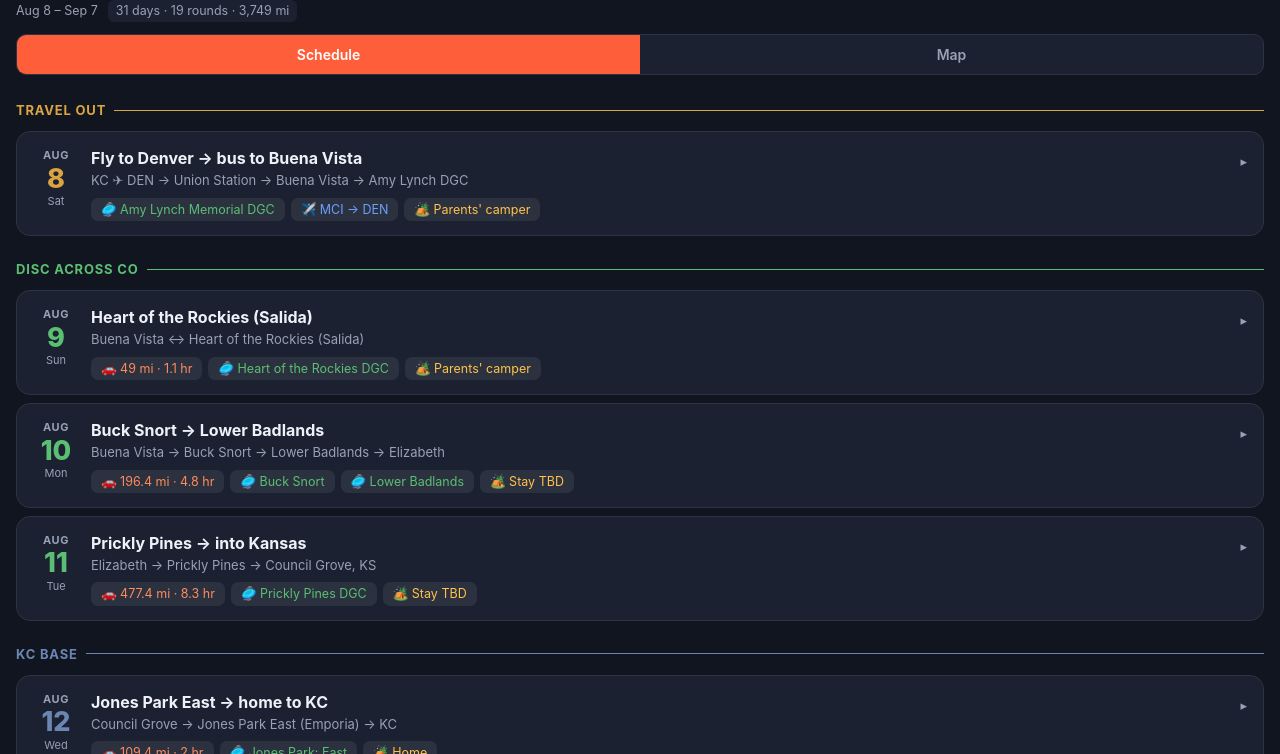
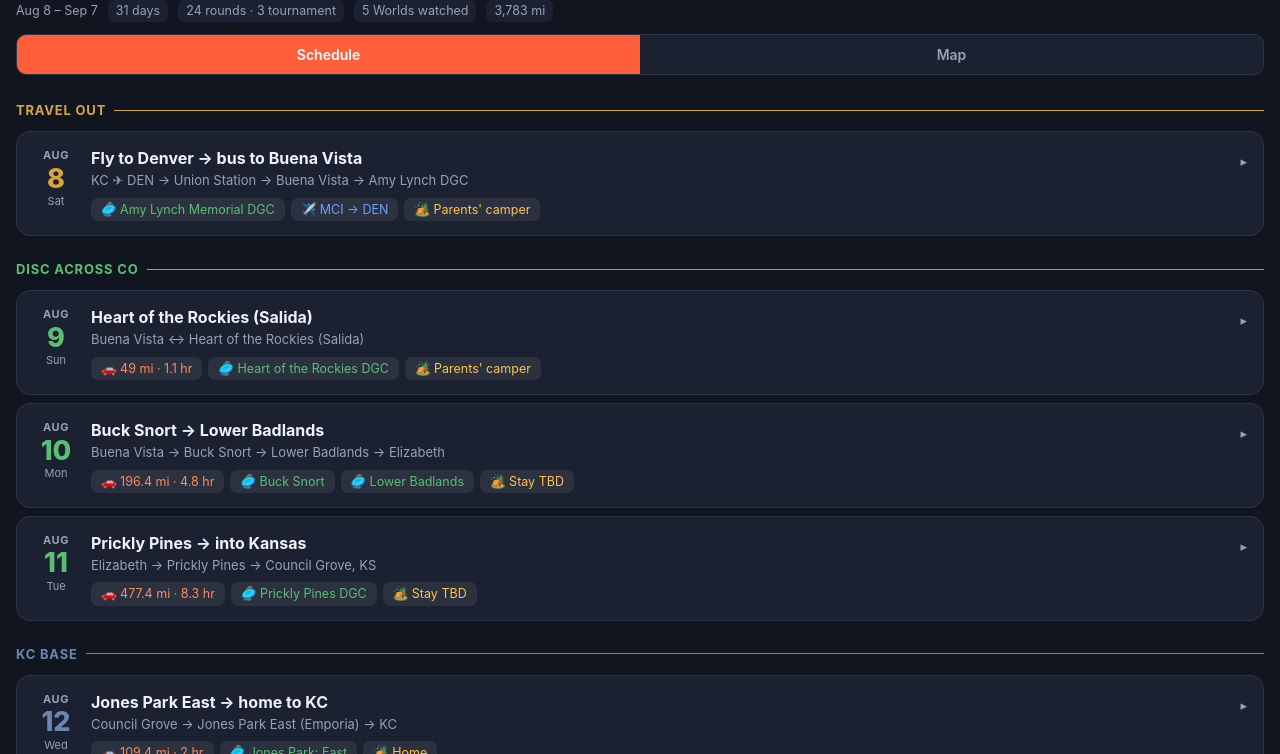
Before and after one commit to taylorandrews/portal, a website: page public/sabbatical/sabbatical-trip/index.html in a window 1280 px wide. Shown: the part 46-800 px from the top of the page. Drawn offline with Linux system fonts and the light colour scheme.

Commit message:
Sync trip update: CO-return plan + stats (Worlds watched, tournament rounds)
Single portal sync carrying the full current trip: drive-home courses/stops
(8/31–9/3), and the guide's new top stats (Worlds rounds watched + tournament-
rounds note). Supersedes the partial co-return-only sync.

Co-Authored-By: Claude Opus 4.8 <noreply@anthropic.com>

```diff
--- a/public/sabbatical/sabbatical-trip/data/schedule.json
+++ b/public/sabbatical/sabbatical-trip/data/schedule.json
@@ -32,15 +32,15 @@
       "course": { "name": "Clauder's Bogey Barn", "ranks": "KS #1 · US #47 · day trip", "udisc_url": "https://udisc.com/courses/clauders-bogey-barn-LJCP" },
       "stay": { "status": "booked", "name": "Home", "where": "Kansas City" },
       "locked": ["🏆 KC Wide Open — player party & pack pickup · BKS Artisan Ales · 5–9 PM"] },
-    { "date": "2026-08-14", "phase": "kc", "rounds": 1, "title": "KC Wide Open — Round 1", "location": "KC → Rosedale Park Up Top (Pool B)",
+    { "date": "2026-08-14", "phase": "kc", "rounds": 1, "tournament": true, "title": "KC Wide Open — Round 1", "location": "KC → Rosedale Park Up Top (Pool B)",
       "course": { "name": "Rosedale Park DGC — Up Top", "ranks": "KC Wide Open R1 · Pool B · Kansas City, KS" },
       "stay": { "status": "booked", "name": "Home", "where": "Kansas City" },
       "locked": ["🏆 GRIPeq 44th KC Wide Open (PDGA A-tier) · MA2 → Pool B · WAITLISTED · PDGA #285989", "📦 Player pack pickup Fri–Sun 11–5 at Nexus Disc Golf"] },
-    { "date": "2026-08-15", "phase": "kc", "rounds": 1, "title": "KC Wide Open — Round 2", "location": "KC → Bad Rock Creek Blue (Pool B) → Glow Round",
+    { "date": "2026-08-15", "phase": "kc", "rounds": 1, "tournament": true, "title": "KC Wide Open — Round 2", "location": "KC → Bad Rock Creek Blue (Pool B) → Glow Round",
       "course": { "name": "Bad Rock Creek DGC — Blue", "ranks": "KC Wide Open R2 · Pool B · Liberty, MO" },
       "stay": { "status": "booked", "name": "Home", "where": "Kansas City" },
       "locked": ["🥏 Fly Mart + putting comp 5–8 PM, then Glow Round 8 PM — Water Works Park"] },
-    { "date": "2026-08-16", "phase": "kc", "rounds": 1, "title": "KC Wide Open — Final Round", "location": "KC → Water Works Park (Pool B)",
+    { "date": "2026-08-16", "phase": "kc", "rounds": 1, "tournament": true, "title": "KC Wide Open — Final Round", "location": "KC → Water Works Park (Pool B)",
       "course": { "name": "Water Works Park DGC", "ranks": "KC Wide Open Final · Pool B · Kansas City, MO" },
       "stay": { "status": "booked", "name": "Home", "where": "Kansas City" } },
 
@@ -85,14 +85,19 @@
     { "date": "2026-08-30", "phase": "worlds", "rounds": 0, "title": "Worlds — Day 5", "location": "Worlds — Day 5 (spectate) · Proud Lake · last night",
       "stay": { "status": "booked", "name": "Proud Lake Rec Area", "site": "Site 68", "where": "Commerce Twp, MI · last night · check out 8/31 by 1 PM · conf INMI26-3900592B1", "lat": 42.560008, "lon": -83.529593 } },
 
-    { "date": "2026-08-31", "phase": "home", "rounds": 0, "title": "Drive to Illini State Park (IL)", "location": "Proud Lake → Illini State Park (Marseilles, IL)",
+    { "date": "2026-08-31", "phase": "home", "rounds": 1, "title": "Dellwood Canyons → Illini SP", "location": "Proud Lake → The Canyons at Dellwood (Lockport, IL) → Illini SP",
+      "course": { "name": "The Canyons at Dellwood Park", "ranks": "Lockport, IL · on the way past Chicago" },
       "stay": { "status": "booked", "name": "Illini State Park", "site": "Site 16", "where": "Marseilles, IL · Great Falls, Class A · conf 68823", "lat": 41.3266, "lon": -88.6849 } },
-    { "date": "2026-09-01", "phase": "home", "rounds": 0, "title": "Cross Iowa to Iowa City", "location": "Illini SP → Iowa City",
-      "stay": { "status": "idea", "note": "Iowa City — COE Coralville Lake, or city/county park (not booked)." } },
-    { "date": "2026-09-02", "phase": "home", "rounds": 0, "title": "Drive to Windmill SRA (NE)", "location": "Iowa City → Windmill SRA (Gibbon, NE)",
-      "stay": { "status": "booked", "name": "Windmill SRA", "site": "Site 22", "where": "Gibbon, NE · Windmill Campground · I-80 exit 285 · conf 2-62754955", "lat": 40.7117, "lon": -98.8497 } },
-    { "date": "2026-09-03", "phase": "home", "rounds": 0, "title": "Windmill SRA → Buena Vista", "location": "Gibbon, NE → Buena Vista",
-      "stay": { "status": "idea", "note": "Buena Vista / Denver (not booked)." } },
+    { "date": "2026-09-01", "phase": "home", "rounds": 1, "title": "Altmaier Park → Iowa City", "location": "Illini SP → Coralville/Altmaier Park → Iowa City",
+      "course": { "name": "Coralville DGC — Altmaier Park", "ranks": "Coralville, IA · IA #4" },
+      "stay": { "status": "booked", "name": "David's house", "where": "Iowa City · dinner in town" } },
+    { "date": "2026-09-02", "phase": "home", "rounds": 1, "title": "Beal Slough → Windmill SRA", "location": "Iowa City → Beal Slough (Lincoln, NE) → Windmill SRA (Gibbon)",
+      "course": { "name": "Beal Slough DGC", "ranks": "Lincoln, NE · NE #1 · ~4.5 hr from Iowa City" },
+      "stay": { "status": "booked", "name": "Windmill SRA", "site": "Site 22", "where": "Gibbon, NE · Windmill Campground · I-80 exit 285 · on-site course if time · conf 2-62754955", "lat": 40.7117, "lon": -98.8497 } },
+    { "date": "2026-09-03", "phase": "home", "rounds": 2, "title": "Windmill, Optimist/Pessimist → BV", "location": "Windmill SRA (AM round) → Optimist/Pessimist (Sterling) → Buena Vista",
+      "course": { "name": "Windmill SRA course", "ranks": "Gibbon, NE · morning round on-site" },
+      "course2": { "name": "Optimist & Pessimist", "ranks": "Sterling, CO · on the way through eastern CO" },
+      "stay": { "status": "idea", "note": "Buena Vista (parents' / TBD) — not booked." } },
     { "date": "2026-09-04", "phase": "home", "rounds": 0, "title": "Fly to KC", "location": "Denver ✈ KC",
       "flight": { "number": "UA586", "departs": "1:26 PM", "from": "DEN", "arrives": "4:11 PM", "to": "MCI", "conf": "LTTGFG" },
       "stay": { "status": "booked", "name": "Home", "where": "Kansas City" } },
--- a/public/sabbatical/sabbatical-trip/index.html
+++ b/public/sabbatical/sabbatical-trip/index.html
@@ -140,7 +140,7 @@
     <h1>Sabbatical 2026 🥏</h1>
     <div class="meta">
       <span>Aug 8 – Sep 7</span>
-      <span class="stat" id="stats"></span>
+      <span id="stats" style="display:contents"></span>
     </div>
   </header>
 
@@ -201,10 +201,15 @@ function esc(s){ const d=document.createElement("div"); d.textContent = s==null?
 
 function renderStats(s, geo) {
   const rounds = s.days.reduce((n, d) => n + (d.rounds || 0), 0);
+  const tourney = s.days.reduce((n, d) => n + (d.tournament ? (d.rounds || 0) : 0), 0);
+  const worlds = s.days.filter(d => d.phase === "worlds").length;
   const drives = geo.features.filter(f => f.properties.kind === "drive");
   const miles = Math.round(drives.reduce((n, f) => n + (f.properties.miles || 0), 0));
-  document.getElementById("stats").textContent =
-    `${s.days.length} days · ${rounds} rounds · ${miles.toLocaleString()} mi`;
+  document.getElementById("stats").innerHTML =
+    `<span class="stat">${s.days.length} days</span>` +
+    `<span class="stat">${rounds} rounds${tourney ? ` · ${tourney} tournament` : ""}</span>` +
+    `<span class="stat">${worlds} Worlds watched</span>` +
+    `<span class="stat">${miles.toLocaleString()} mi</span>`;
 }
 
 function mapsUrl(stay){ return `https://www.google.com/maps/search/?api=1&query=${stay.lat},${stay.lon}`; }
```
Also changed, not shown: public/sabbatical/sabbatical-trip/data/segments.json (+9 -5 lines), public/sabbatical/sabbatical-trip/data/route_segments.geojson.
